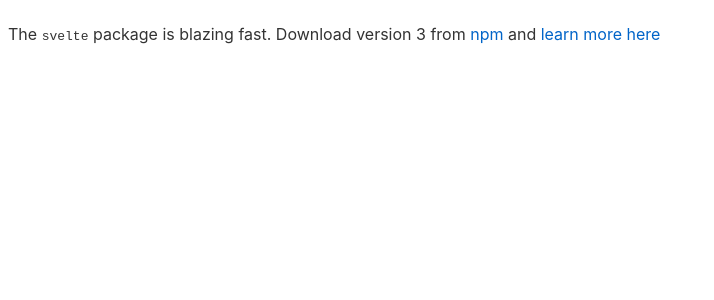
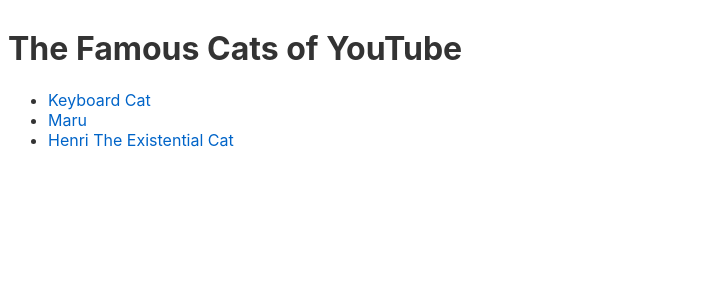
Before and after one commit to azufb/JSONMaker, a Svelte app: page / in a window 1280 px wide. Shown: the top 300 px of the page, without its empty margins (0-714 px from the left). Built offline with nearby package versions, Linux system fonts and the light colour scheme.

Commit message:
チュートリアルLogic

```diff
--- a/src/App.svelte
+++ b/src/App.svelte
@@ -1,12 +1,19 @@
 <script>
-  import Info from './Info.svelte';
-
-  const pkg = {
-    name: 'svelte',
-    version: 3,
-    speed: 'blazing',
-    website: 'https://svelte.dev',
-  };
+  let cats = [
+    { id: 'J---aiyznGQ', name: 'Keyboard Cat' },
+    { id: 'z_AbfPXTKms', name: 'Maru' },
+    { id: 'OUtn3pvWmpg', name: 'Henri The Existential Cat' },
+  ];
 </script>
 
-<Info {...pkg} />
+<h1>The Famous Cats of YouTube</h1>
+
+<ul>
+  {#each cats as cat}
+    <li>
+      <a target="_blank" href="https://www.youtube.com/watch?v={cat.id}"
+        >{cat.name}</a
+      >
+    </li>
+  {/each}
+</ul>
```
